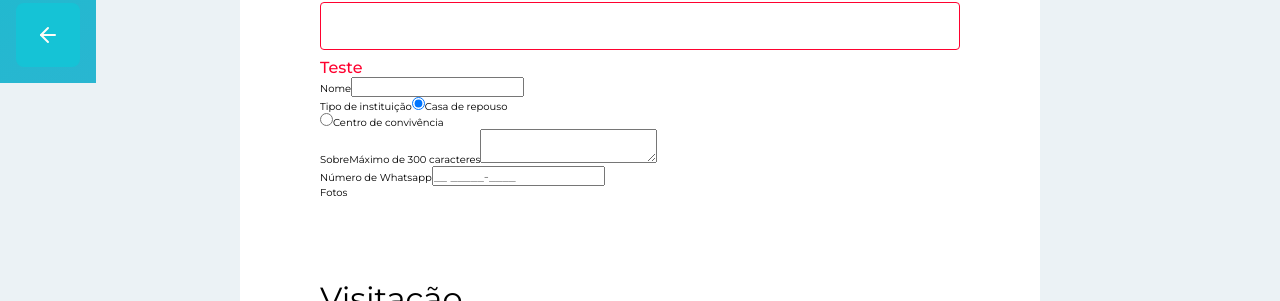
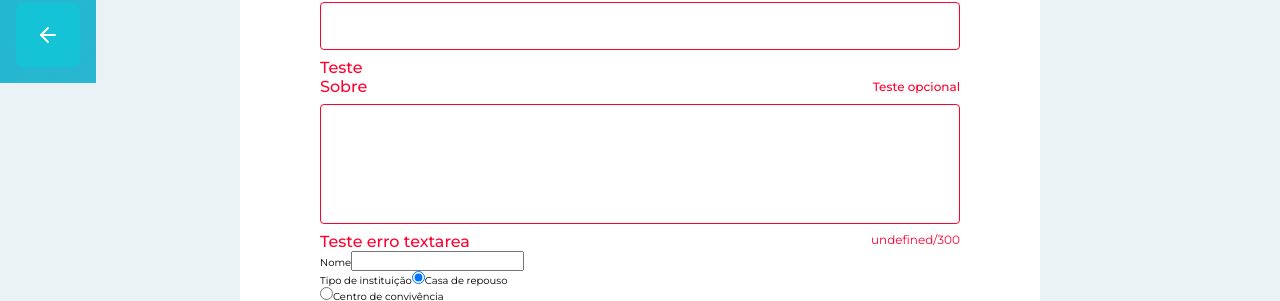
Before and after one commit to gmcotta/supimpa-web, a React (Create React App) app: page /create in a window 1280 px wide. Shown: the part 717-1018 px from the top of the page. Built offline with nearby package versions, Linux system fonts and the light colour scheme; no server answers.

Commit message:
Creating textarea component

```diff
--- /dev/null
+++ b/src/components/Textarea/index.tsx
@@ -0,0 +1,94 @@
+import React, { useEffect, useState } from 'react';
+
+import { Container, CharCounter } from './styles';
+
+type TextareaProps = React.HTMLProps<HTMLTextAreaElement> & {
+  label?: string;
+  hasError?: boolean;
+  errorMessage?: string;
+  hasCounter?: boolean;
+  value?: string;
+  optional?: string;
+};
+
+const Textarea: React.FC<TextareaProps> = ({
+  id,
+  label,
+  name,
+  value,
+  minLength,
+  maxLength,
+  hasError,
+  optional,
+  hasCounter,
+  errorMessage,
+  disabled,
+  onChange,
+  onBlur,
+}) => {
+  const [status, setStatus] = useState('min');
+
+  useEffect(() => {
+    setStatus('min');
+    if (
+      maxLength !== undefined &&
+      minLength !== undefined &&
+      value !== undefined &&
+      value.length > minLength
+    ) {
+      setStatus('ok');
+    }
+    if (
+      maxLength !== undefined &&
+      value !== undefined &&
+      value.length >= Math.floor(0.75 * maxLength)
+    ) {
+      setStatus('caution');
+    }
+    if (
+      maxLength !== undefined &&
+      value !== undefined &&
+      value.length >= Math.floor(0.9 * maxLength)
+    ) {
+      setStatus('danger');
+    }
+    if (
+      maxLength !== undefined &&
+      value !== undefined &&
+      value.length === maxLength
+    ) {
+      setStatus('max');
+    }
+  }, [value, maxLength, minLength]);
+
+  return (
+    <Container hasError={hasError}>
+      {label && (
+        <label htmlFor={id}>
+          {label}
+          {!!optional && <span>{optional}</span>}
+        </label>
+      )}
+      <textarea
+        name={name}
+        id={id}
+        value={value}
+        minLength={minLength}
+        maxLength={maxLength}
+        onChange={onChange}
+        onBlur={onBlur}
+        disabled={disabled}
+      />
+      <div>
+        {hasError && <span>{errorMessage}</span>}
+        {hasCounter && (
+          <CharCounter status={status}>
+            {`${value?.length}/${maxLength}`}
+          </CharCounter>
+        )}
+      </div>
+    </Container>
+  );
+};
+
+export default Textarea;
--- /dev/null
+++ b/src/components/Textarea/styles.ts
@@ -0,0 +1,81 @@
+import styled from 'styled-components';
+
+type TextareaProps = {
+  hasError?: boolean;
+};
+
+type CounterProps = {
+  status?: string;
+};
+
+type StatusProps = {
+  [key: string]: string;
+};
+
+export const Container = styled.div<TextareaProps>`
+  display: flex;
+  max-width: 100%;
+  flex-direction: column;
+
+  & label {
+    display: flex;
+    justify-content: space-between;
+    align-items: center;
+    color: ${props =>
+      props.hasError
+        ? 'var(--color-red-error)'
+        : 'var(--color-input-label-text)'};
+    font-size: 1.6rem;
+    font-weight: 500;
+
+    & span {
+      color: inherit;
+      font-size: 1.2rem;
+      font-weight: inherit;
+    }
+  }
+
+  & textarea {
+    resize: none;
+    height: 12rem;
+    font-size: 2rem;
+    color: var(--color-text-blue);
+    background-color: var(--color-white);
+    border: 1px solid
+      ${props =>
+        props.hasError
+          ? 'var(--color-red-error)'
+          : 'var(--color-input-border)'};
+    border-radius: 4px;
+    margin: 0.8rem 0;
+    padding: 0.8rem;
+
+    &:disabled {
+      background-color: var(--color-gray-light);
+      border-color: var(--color-gray);
+      cursor: not-allowed;
+    }
+  }
+
+  & span {
+    font-size: 1.6rem;
+    color: var(--color-red-error);
+    font-weight: 500;
+    clear: both;
+  }
+`;
+
+const statusColors: StatusProps = {
+  min: 'var(--color-red-error)',
+  ok: 'var(--color-text-blue)',
+  caution: 'var(--color-yellow)',
+  danger: 'var(--color-orange)',
+  max: 'var(--color-red-error)',
+};
+
+export const CharCounter = styled.div<CounterProps>`
+  color: ${props => props.status !== undefined && statusColors[props.status]};
+  text-align: right;
+  font-size: 1.2rem;
+  float: right;
+`;
--- a/src/pages/CreateInstitution/index.tsx
+++ b/src/pages/CreateInstitution/index.tsx
@@ -5,6 +5,7 @@ import { Map, TileLayer, Marker } from 'react-leaflet';
 import DefaultTemplate from '../../templates/DefaultTemplate';
 
 import Input from '../../components/Input';
+import Textarea from '../../components/Textarea';
 
 import { retirementHomeIcon, seniorCenterIcon } from '../../utils/mapIcons';
 
@@ -52,6 +53,17 @@ const CreateInstitution: React.FC = () => {
             name="name"
             hasError
             errorMessage="Teste"
+            optional="Teste opcional"
+          />
+          <Textarea
+            id="about"
+            label="Sobre"
+            name="about"
+            minLength={0}
+            maxLength={300}
+            hasError
+            hasCounter
+            errorMessage="Teste erro textarea"
             optional="Teste opcional"
           />
           <label htmlFor="name">
--- a/src/styles/global.ts
+++ b/src/styles/global.ts
@@ -43,6 +43,7 @@ export default createGlobalStyle`
     --color-pink-lightest: #fdf0f5;
     --color-pink-light: #ffe4ee;
     --color-yellow: #ffd666;
+    --color-orange: #ff9505;
     --color-brown: #8d734b;
     --color-title-dark-blue: #4d6f80;
     --color-text-blue: #5c8599;
```
